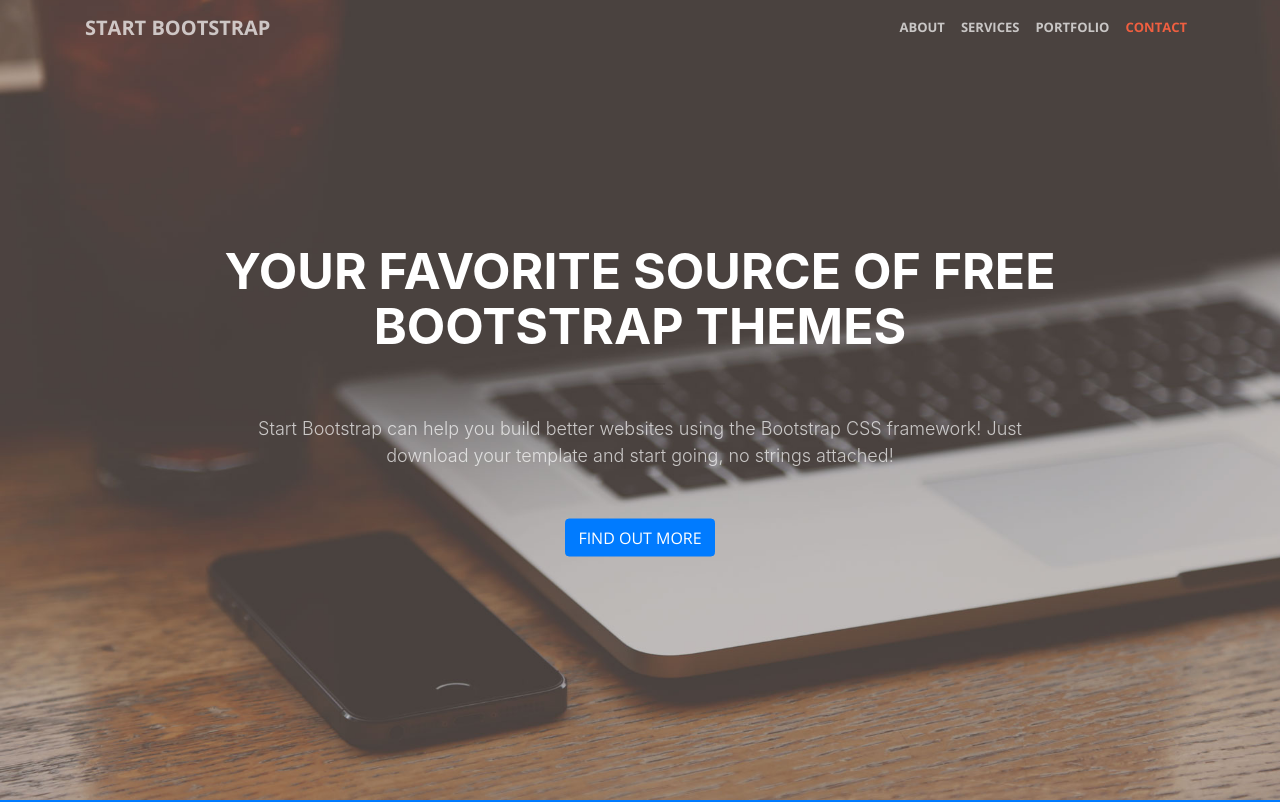
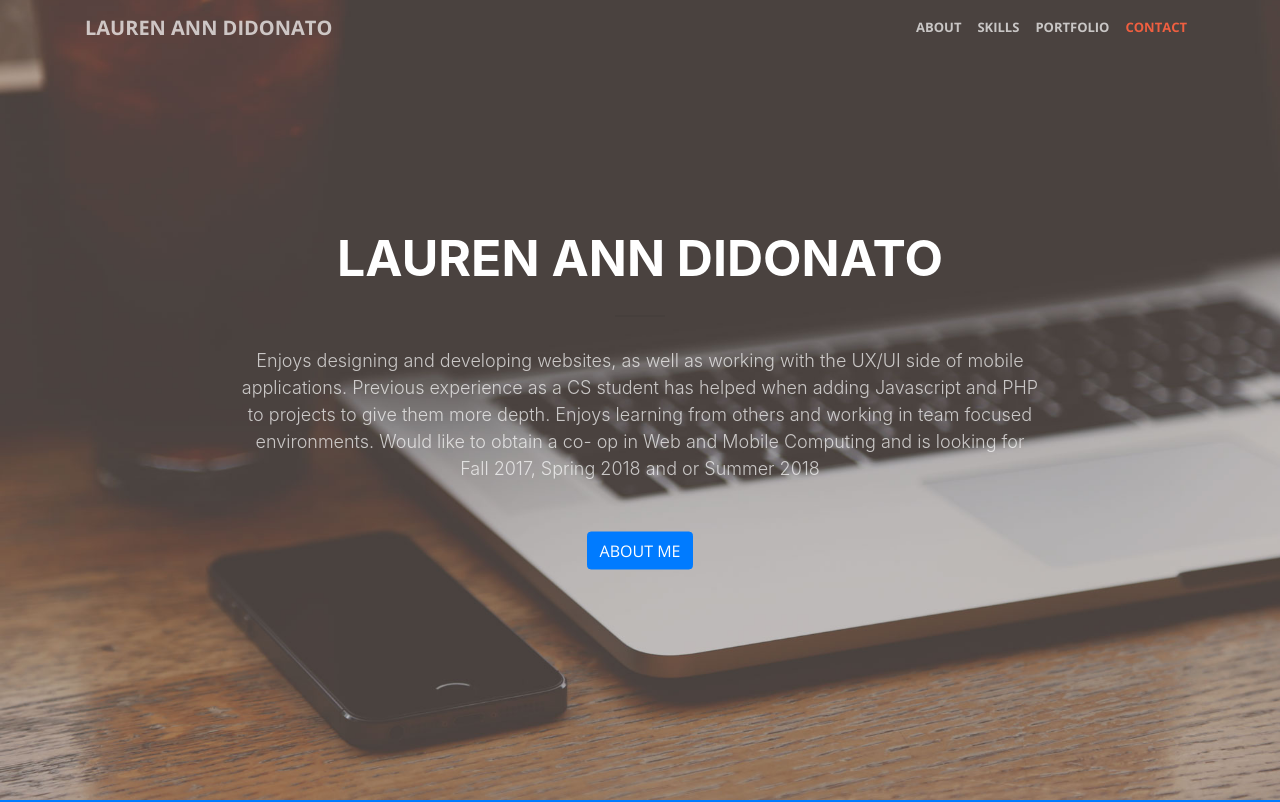
Before and after one commit to ldidonato/ldidonato.github.io, a website with bundled scripts: page index.html in a window 1280 px wide. Shown: the top 802 px of the page. Built offline with nearby package versions, Linux system fonts and the light colour scheme.

Commit message:
test name change

```diff
--- a/index.html
+++ b/index.html
@@ -8,7 +8,7 @@
     <meta name="description" content="">
     <meta name="author" content="">
 
-    <title>Creative - Start Bootstrap Theme</title>
+    <title>Lauren DiDonato</title>
 
     <!-- Bootstrap core CSS -->
     <link href="vendor/bootstrap/css/bootstrap.min.css" rel="stylesheet">
@@ -31,7 +31,7 @@
     <!-- Navigation -->
     <nav class="navbar navbar-expand-lg navbar-light fixed-top" id="mainNav">
       <div class="container">
-        <a class="navbar-brand js-scroll-trigger" href="#page-top">Start Bootstrap</a>
+        <a class="navbar-brand js-scroll-trigger" href="#page-top">Lauren Ann DiDonato</a>
         <button class="navbar-toggler navbar-toggler-right" type="button" data-toggle="collapse" data-target="#navbarResponsive" aria-controls="navbarResponsive" aria-expanded="false" aria-label="Toggle navigation">
           <span class="navbar-toggler-icon"></span>
         </button>
@@ -41,7 +41,7 @@
               <a class="nav-link js-scroll-trigger" href="#about">About</a>
             </li>
             <li class="nav-item">
-              <a class="nav-link js-scroll-trigger" href="#services">Services</a>
+              <a class="nav-link js-scroll-trigger" href="#services">Skills</a>
             </li>
             <li class="nav-item">
               <a class="nav-link js-scroll-trigger" href="#portfolio">Portfolio</a>
@@ -57,10 +57,10 @@
     <header class="masthead">
       <div class="header-content">
         <div class="header-content-inner">
-          <h1 id="homeHeading">Your Favorite Source of Free Bootstrap Themes</h1>
+          <h1 id="homeHeading">Lauren Ann DiDonato</h1>
           <hr>
-          <p>Start Bootstrap can help you build better websites using the Bootstrap CSS framework! Just download your template and start going, no strings attached!</p>
-          <a class="btn btn-primary btn-xl js-scroll-trigger" href="#about">Find Out More</a>
+          <p>Enjoys designing and developing websites, as well as working with the UX/UI side of mobile applications. Previous experience as a CS student has helped when adding Javascript and PHP to projects to give them more depth. Enjoys learning from others and working in team focused environments. Would like to obtain a co- op in Web and Mobile Computing and is looking for Fall 2017, Spring 2018 and or Summer 2018</p>
+          <a class="btn btn-primary btn-xl js-scroll-trigger" href="#about">About Me</a>
         </div>
       </div>
     </header>
```
